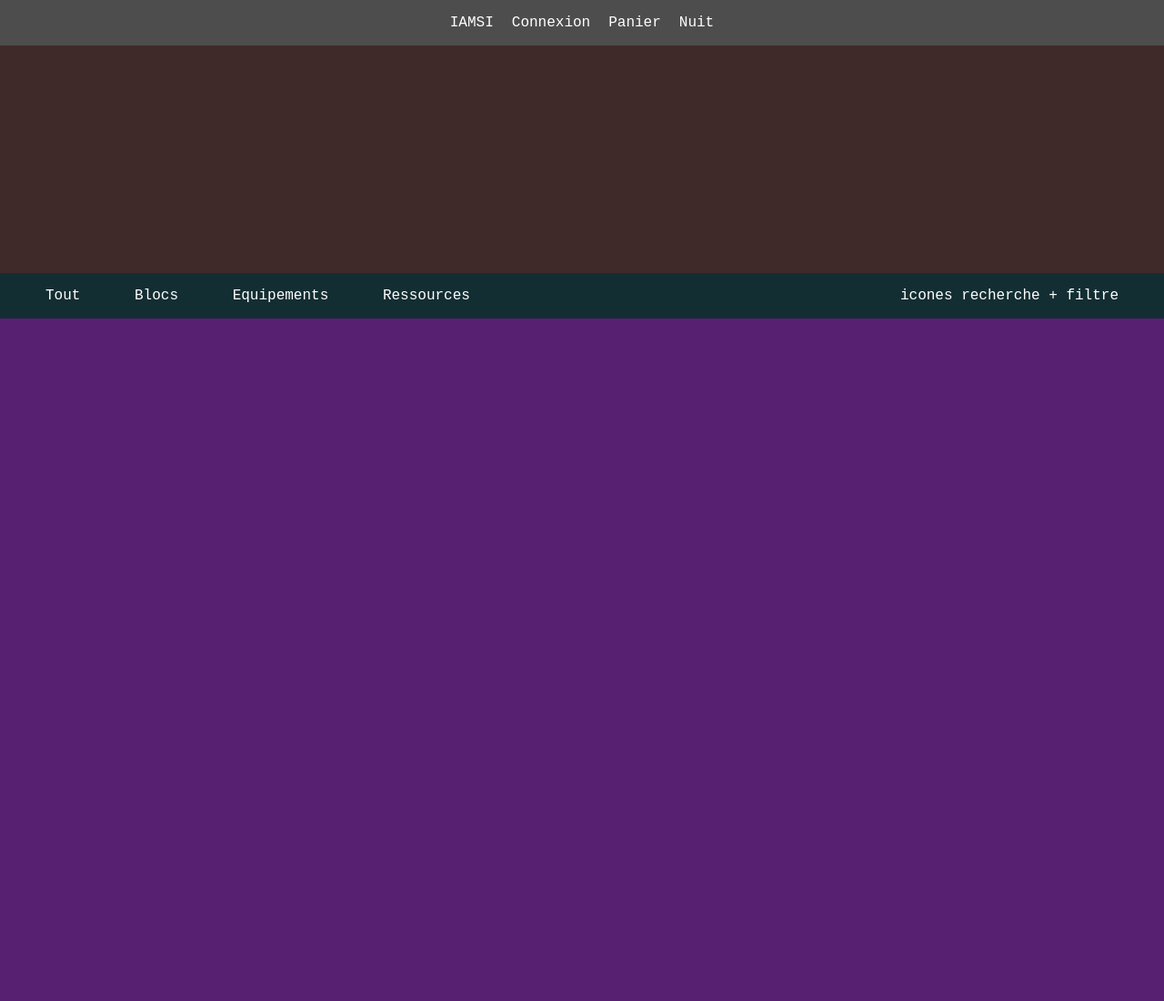
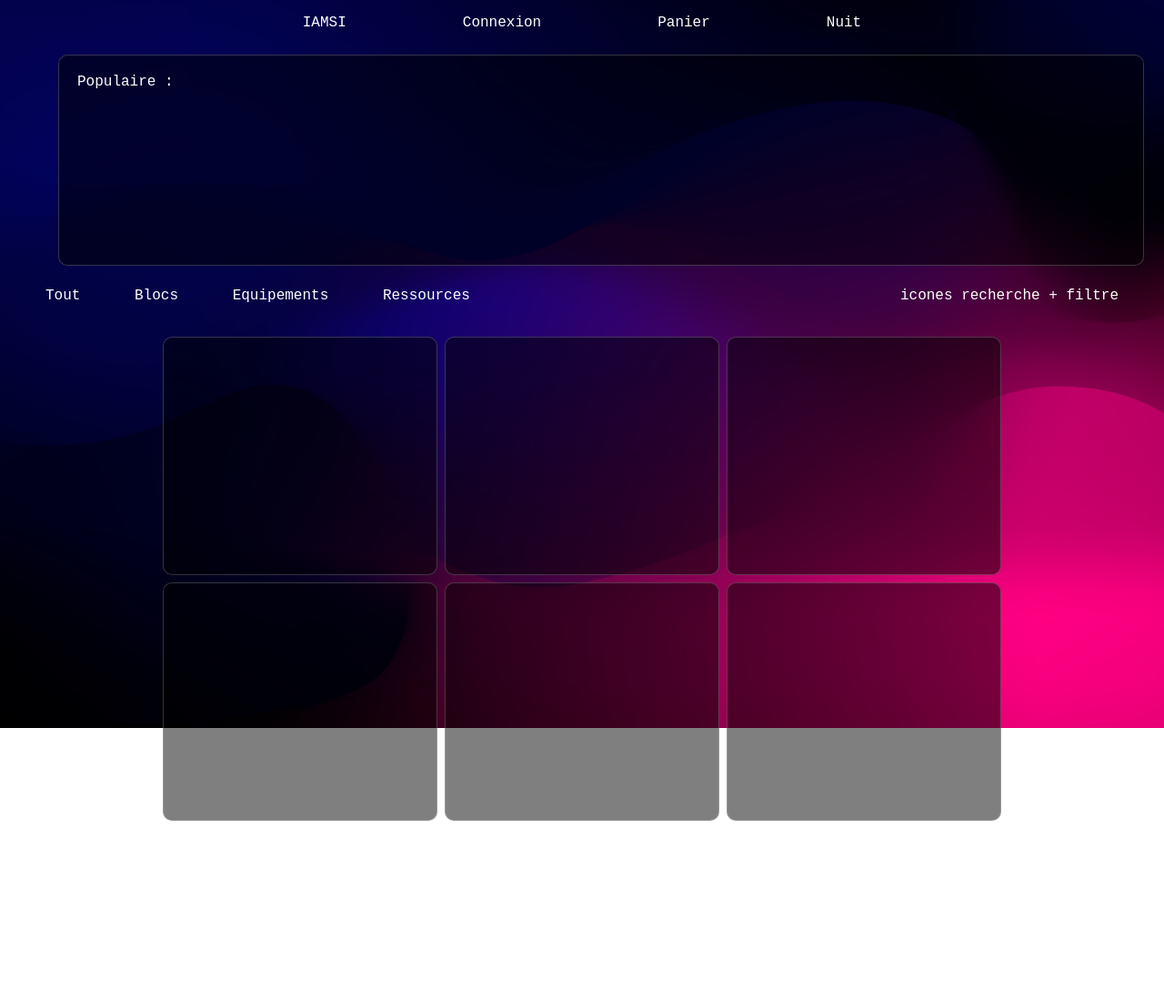
Before and after one commit to MikaChueWaye/IAMSI, a Symfony app: template templates/shop/shop.html.twig in a window 1280 px wide. Shown: the whole page at 91% size. After the commit the page ends 902 px from the top, so only its background shows below. Run offline with Twig, Linux system fonts and the light colour scheme; the template is opened without the code that fills it, so the values that code supplies are empty; some libraries are stand-ins or nearby versions.

Commit message:
front updates (shop page)

```diff
--- a/public/css/style.css
+++ b/public/css/style.css
@@ -1,3 +1,7 @@
+:root {
+    --background-color: rgba(0, 0, 0, 0.5);
+}
+
 * {
     margin: 0;
     padding: 0;
@@ -6,19 +10,45 @@
     color: white;
 }
 
+#wallpaper {
+    position: fixed;
+    top: 0;
+    left: 0;
+    height: 100vh;
+    width: 100vw;
+    background-image: url("../img/wallpaper.jpg");
+    background-repeat: no-repeat;
+    background-size: cover;
+    background-position: center;
+    z-index: -100;
+    pointer-events: none;
+}
+
 body {
-    background-color: black;
+
+}
+
+.blur {
+    position: fixed;
+    height: 100%;
+    width: 100%;
+    background-color: var(--background-color);
 }
 
 header {
-    display: flex;
-    align-items: center;
-    height: 50px;
-    background-color: rgba(255, 255, 255, 0.3);
-    justify-content: center;
 }
 
+/*#header-blur {*/
+/*    position: absolute;*/
+/*    top: 0;*/
+/*    left: 0;*/
+/*    height: 50px;*/
+/*    width: 100vw;*/
+/*    filter: blur();*/
+/*}*/
+
 nav {
+    height: 50px;
     display: flex;
     flex-direction: row;
     justify-content: center;
@@ -26,19 +56,29 @@ nav {
 }
 
 nav * {
-    margin: 0 10px 0 10px;
+    margin: 0 5vw 0 5vw;
 }
 
 #featured {
     height: 250px;
-    background-color: rgba(211, 136, 136, 0.3);
+    /*background-color: rgba(211, 136, 136, 0.3);*/
+    overflow: hidden;
+}
+
+#featured-content {
+    width: 90%;
+    height: calc(100% - 60px);
+    margin: 10px 5% 10px 5%;
+    padding: 20px;
+    background-color: var(--background-color);
+    border-radius: 10px;
+    border: 1px solid rgba(255, 255, 255, 0.2);
 }
 
 main {
     display: flex;
     flex-flow: column;
-    height: 100vh;
-    background-color: rgba(63, 153, 168, 0.3);
+    /*background-color: rgba(63, 153, 168, 0.3);*/
 }
 
 #shop-nav {
@@ -55,5 +95,32 @@ main {
 
 #shop-content {
     flex: 1 auto;
-    background-color: rgba(247, 0, 255, 0.3);
+    display: flex;
+    align-items: center;
+    justify-content: center;
+    overflow: hidden;
+    /*background-color: rgba(247, 0, 255, 0.3);*/
 }
+
+#cards {
+    display: flex;
+    flex-wrap: wrap;
+    max-width:922px;
+    gap: 8px;
+    width: calc(100% - 20px);
+    margin: 20px;
+}
+
+.card {
+    height: 260px;
+    width: 300px;
+    background-color: var(--background-color);
+    border: 1px solid rgba(255, 255, 255, 0.2);
+    border-radius: 10px;
+    cursor: pointer;
+}
+
+footer {
+    /*background-color: rgba(0, 255, 83, 0.3);*/
+    height: 100px;
+}
--- a/src/Controller/ShopController.php
+++ b/src/Controller/ShopController.php
@@ -13,4 +13,10 @@ class ShopController extends AbstractController
     {
         return $this->render('shop/shop.html.twig');
     }
+
+    #[Route('/shoppingCart', name: 'shoppingCart')]
+    public function shoppingCart(): Response
+    {
+        return $this->render('shop/shoppingCart.html.twig');
+    }
 }
--- a/templates/base.html.twig
+++ b/templates/base.html.twig
@@ -7,14 +7,19 @@
         {% block javascript %}{% endblock %}
     </head>
     <body>
+        <div id="wallpaper"></div>
         <header>
+            <div id="header-blur"></div>
             <nav>
                 <a href="{{ path("shop") }}">IAMSI</a>
                 <a href="#">Connexion</a>
-                <a href="#">Panier</a>
+                <a href="{{ path("shoppingCart") }}">Panier</a>
                 <a href="#">Nuit</a>
             </nav>
         </header>
         {% block main %}{% endblock %}
+        <footer>
+
+        </footer>
     </body>
 </html>
--- a/templates/shop/shop.html.twig
+++ b/templates/shop/shop.html.twig
@@ -1,7 +1,11 @@
 {% extends "base.html.twig" %}
 {% block title %}Shop{% endblock %}
 {% block main %}
-    <div id="featured"></div>
+    <div id="featured">
+        <div id="featured-content">
+            <p id="featured-title">Populaire :</p>
+        </div>
+    </div>
     <main>
         <div id="shop-nav">
             <div id="shop-types">
@@ -15,7 +19,14 @@
             </div>
         </div>
         <div id="shop-content">
-            <div id="card"></div>
+            <div id="cards">
+                <div class="card"></div>
+                <div class="card"></div>
+                <div class="card"></div>
+                <div class="card"></div>
+                <div class="card"></div>
+                <div class="card"></div>
+            </div>
         </div>
     </main>
 {% endblock %}
--- /dev/null
+++ b/templates/shop/shoppingCart.html.twig
@@ -0,0 +1,2 @@
+{% extends "base.html.twig" %}
+{% block title %}Shopping Cart{% endblock %}
--- /dev/null
+++ b/templates/user/inventory.html.twig
@@ -0,0 +1,2 @@
+{% extends "base.html.twig" %}
+{% block title %}Inventory{% endblock %}
--- /dev/null
+++ b/templates/user/user.html.twig
@@ -0,0 +1,2 @@
+{% extends "base.html.twig" %}
+{% block title %}User{% endblock %}
```
Also changed, not shown: src/Controller/UserController.php (added, +22 -0 lines), public/img/wallpaper.jpg (added).
